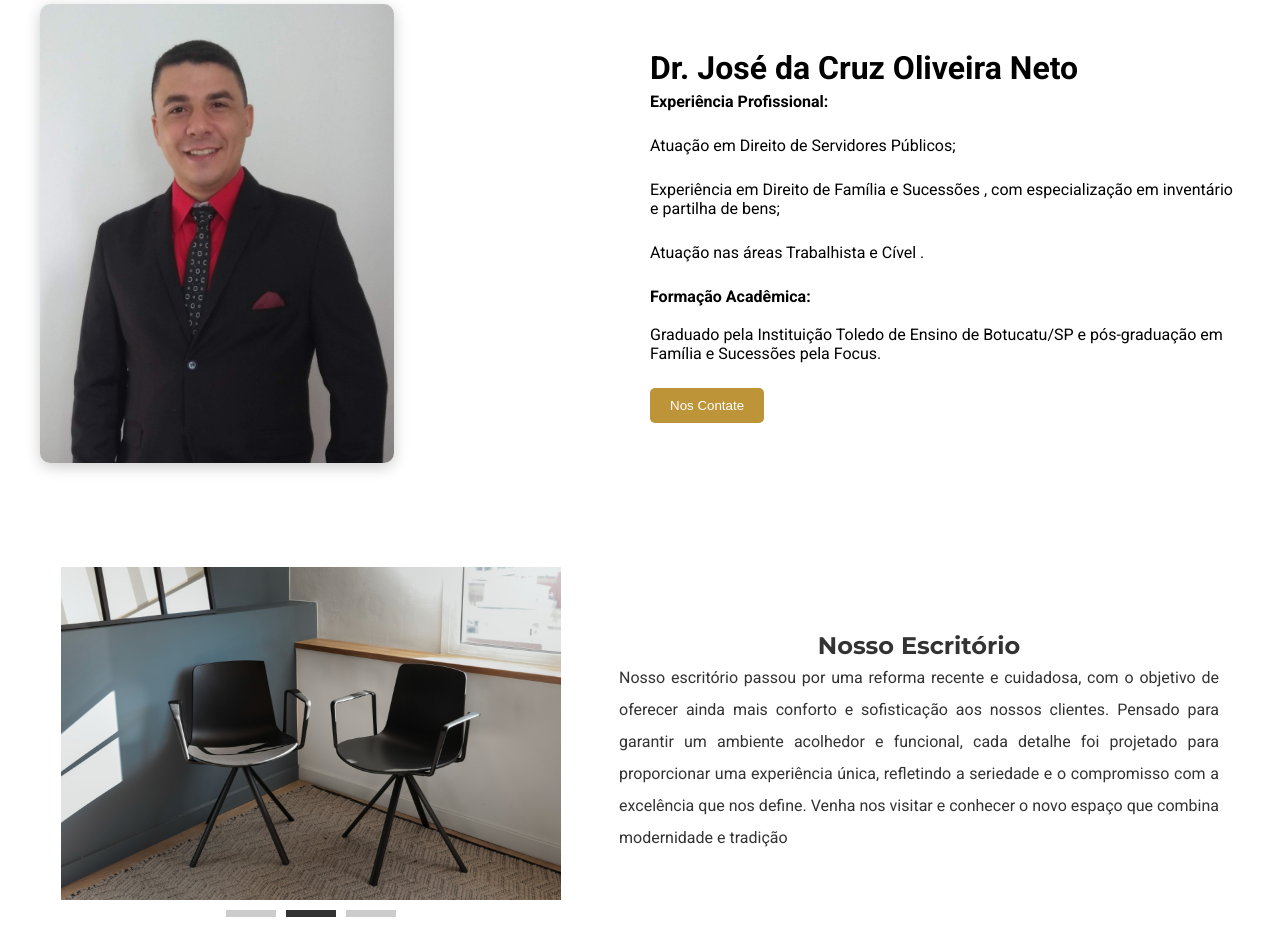
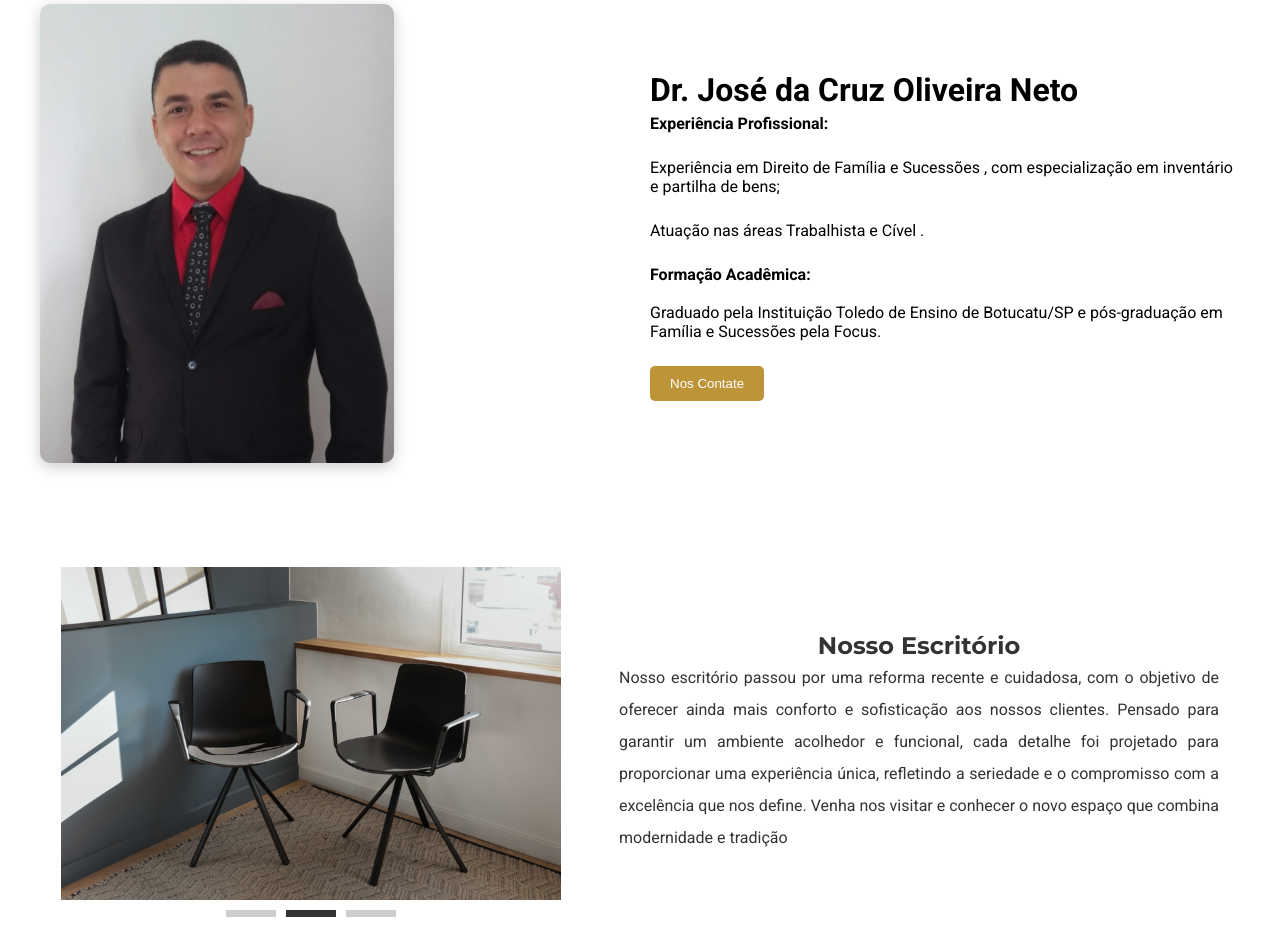
Before and after one commit to Tkailaine/projeto-jose-cruz, a plain HTML site: page index.html in a window 1280 px wide. Shown: the part 2540-3473 px from the top of the page. Drawn offline with nearby package versions, Linux system fonts and the light colour scheme.

Commit message:
Update index.html

```diff
--- a/index.html
+++ b/index.html
@@ -202,7 +202,7 @@
           <h2>Dr. José da Cruz Oliveira Neto</h2>
           <p class="lawyer-experience">
             <ul>
-              <li><strong>Experiência Profissional:</strong> <li>Atuação em Direito de Servidores Públicos;</li><li>Experiência em Direito de Família e Sucessões , com especialização em inventário e partilha de bens;</li><li>Atuação nas áreas Trabalhista e Cível .</li>
+              <li><strong>Experiência Profissional:</strong> <li>Experiência em Direito de Família e Sucessões , com especialização em inventário e partilha de bens;</li><li>Atuação nas áreas Trabalhista e Cível .</li>
 
               <li><strong>Formação Acadêmica:</strong> <br><br>Graduado pela  Instituição Toledo de Ensino de Botucatu/SP e pós-graduação em Família e Sucessões pela Focus.</li>
 
```
